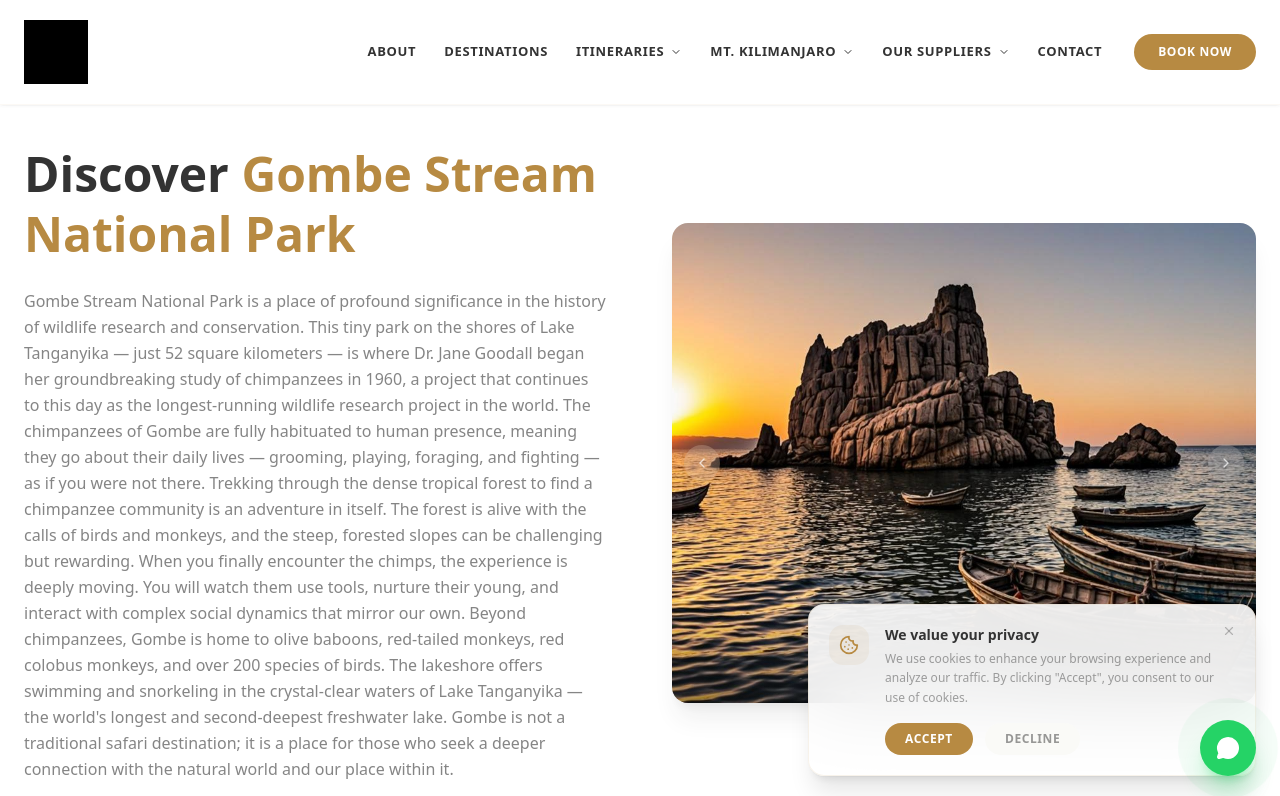
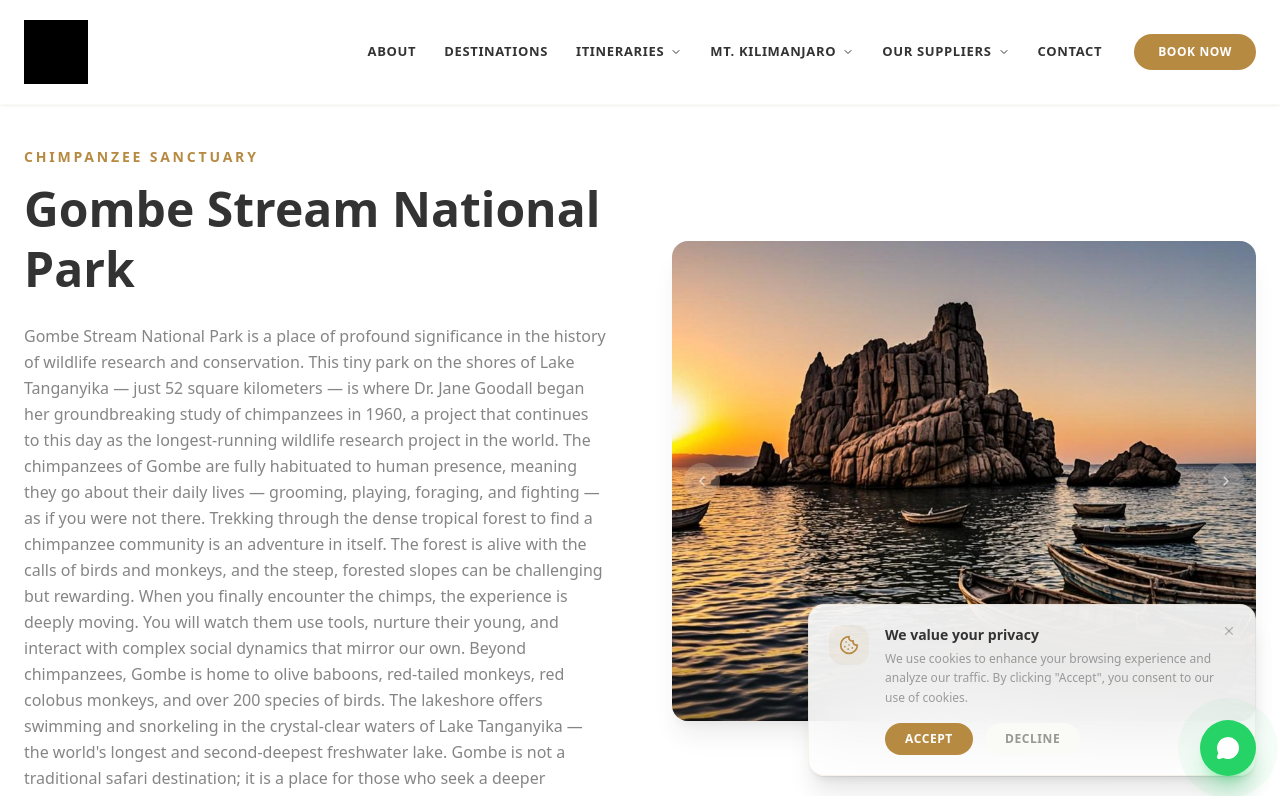
Before and after one commit to vibecodingmind/hadadasafaris, a Next.js app: page /destinations/gombe in a window 1280 px wide. Shown: the top 796 px of the page. Built offline with nearby package versions, Linux system fonts and the light colour scheme.

Commit message:
f333c56a-42b8-439f-b5cc-e5baf869b6ae

```diff
--- a/src/app/destinations/[slug]/page.tsx
+++ b/src/app/destinations/[slug]/page.tsx
@@ -261,8 +261,11 @@
                 animate={overviewInView ? { opacity: 1, x: 0 } : {}}
                 transition={{ duration: 0.8 }}
               >
+                <span className="inline-block text-[#B78A42] text-sm font-semibold tracking-[0.2em] uppercase mb-3">
+                  {destination.tagline}
+                </span>
                 <h2 className="text-3xl md:text-4xl lg:text-5xl font-bold text-[#333333] mb-6 leading-tight">
-                  Discover <span className="text-[#B78A42]">{destination.name}</span>
+                  {destination.name}
                 </h2>
                 <p className="text-base text-[#333333]/60 leading-relaxed">
                   {destination.longDescription}
```
